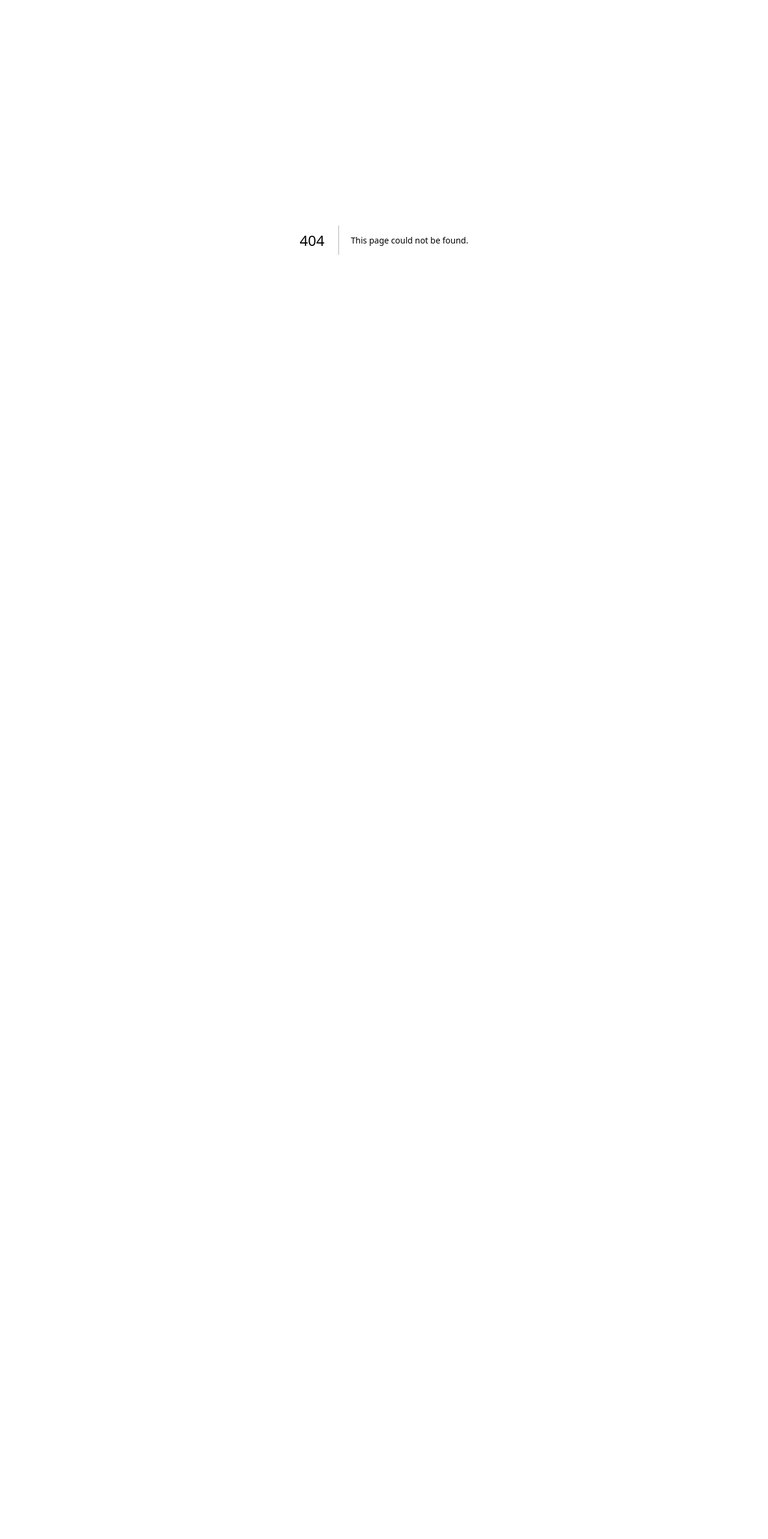
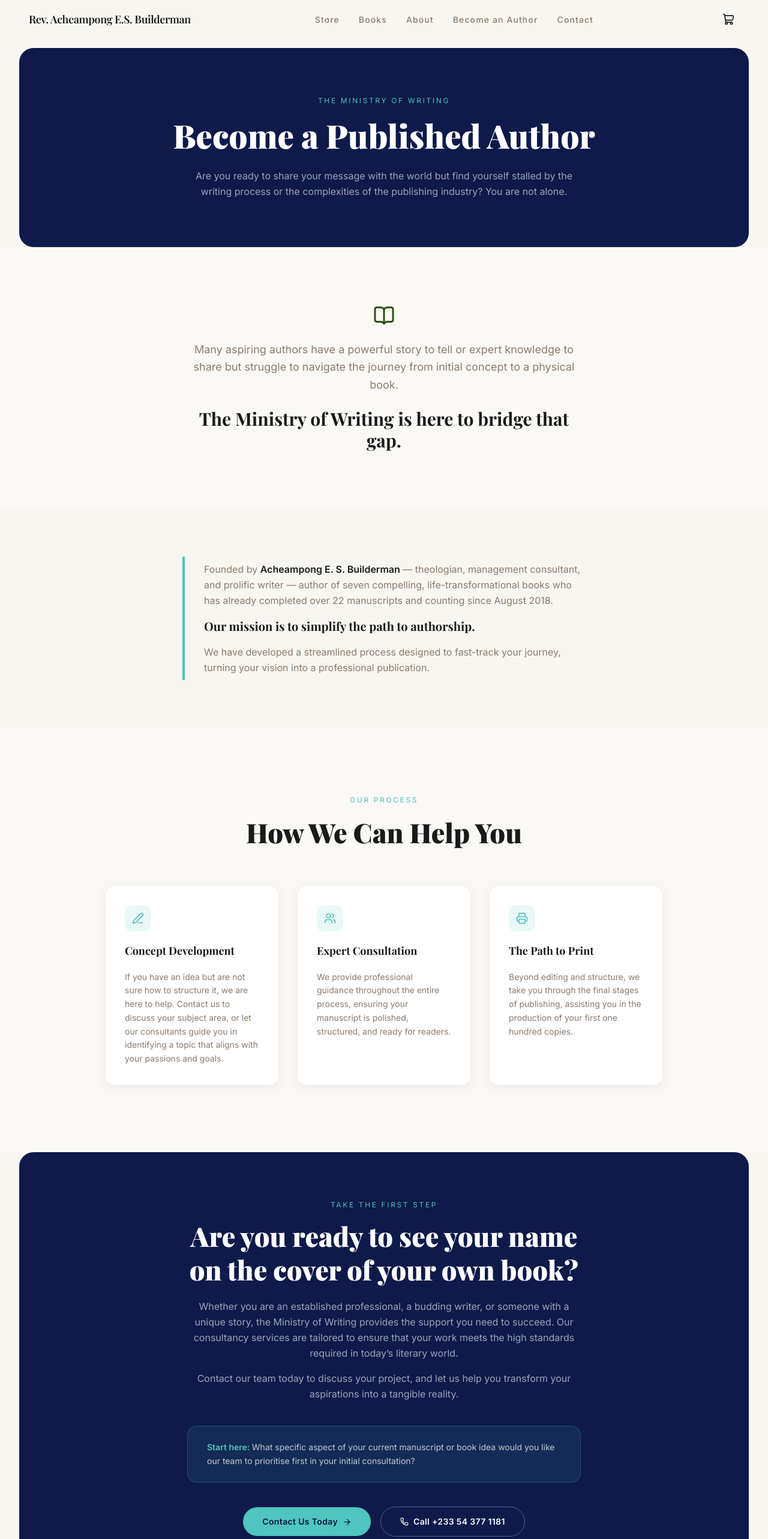
Before and after one commit to m1ch-a3l/builderman, a Next.js app: page /become-an-author in a window 1280 px wide. Before the commit this address had no page. Shown: the top 2566 px of the page at 60% size. Before the commit the page ends 800 px from the top, so only its background shows below. Built offline with nearby package versions, Linux system fonts and the light colour scheme.

Commit message:
Remove Press & Events from footer; add Become an Author to nav and footer; add Become an Author page

```diff
--- /dev/null
+++ b/app/become-an-author/page.tsx
@@ -0,0 +1,190 @@
+import type { Metadata } from "next";
+import Link from "next/link";
+import { PenLine, BookOpen, Users, Printer, ArrowRight, Phone } from "lucide-react";
+import Navbar from "@/components/Navbar";
+import Footer from "@/components/Footer";
+
+export const metadata: Metadata = {
+  title: "Become an Author — The Ministry of Writing",
+  description:
+    "Partner with the Ministry of Writing to publish your book. Expert consultation, manuscript development, and a streamlined path to print — guided by Rev. Acheampong E.S. Builderman.",
+};
+
+const steps = [
+  {
+    icon: PenLine,
+    title: "Concept Development",
+    body: "If you have an idea but are not sure how to structure it, we are here to help. Contact us to discuss your subject area, or let our consultants guide you in identifying a topic that aligns with your passions and goals.",
+  },
+  {
+    icon: Users,
+    title: "Expert Consultation",
+    body: "We provide professional guidance throughout the entire process, ensuring your manuscript is polished, structured, and ready for readers.",
+  },
+  {
+    icon: Printer,
+    title: "The Path to Print",
+    body: "Beyond editing and structure, we take you through the final stages of publishing, assisting you in the production of your first one hundred copies.",
+  },
+];
+
+export default function BecomeAnAuthorPage() {
+  return (
+    <>
+      <Navbar />
+      <main className="bg-parchment pt-16">
+
+        {/* ── Banner hero ── */}
+        <section
+          className="mx-4 lg:mx-8 mt-4 rounded-3xl overflow-hidden"
+          style={{ backgroundColor: "#0d1a4a" }}
+        >
+          <div className="max-w-4xl mx-auto px-8 lg:px-14 py-16 lg:py-20 text-center">
+            <p className="font-body text-xs tracking-[0.22em] uppercase mb-4" style={{ color: "#4EC5BF" }}>
+              The Ministry of Writing
+            </p>
+            <h1
+              className="font-display font-black text-white leading-tight mb-5"
+              style={{ fontSize: "clamp(2rem, 4.5vw, 3.4rem)" }}
+            >
+              Become a Published Author
+            </h1>
+            <p className="font-body text-base leading-relaxed max-w-2xl mx-auto" style={{ color: "rgba(255,255,255,0.6)" }}>
+              Are you ready to share your message with the world but find yourself stalled by the writing
+              process or the complexities of the publishing industry? You are not alone.
+            </p>
+          </div>
+        </section>
+
+        {/* ── Intro ── */}
+        <section className="py-20 lg:py-24 bg-cream">
+          <div className="max-w-3xl mx-auto px-6 lg:px-12 text-center">
+            <BookOpen size={36} className="text-forest mx-auto mb-6" />
+            <p className="font-body text-lg leading-relaxed text-stone mb-6">
+              Many aspiring authors have a powerful story to tell or expert knowledge to share but struggle
+              to navigate the journey from initial concept to a physical book.
+            </p>
+            <p className="font-display text-2xl lg:text-3xl font-bold text-ink leading-snug">
+              The Ministry of Writing is here to bridge that gap.
+            </p>
+          </div>
+        </section>
+
+        {/* ── Founder note ── */}
+        <section className="py-16 lg:py-20" style={{ backgroundColor: "#F8F6F1" }}>
+          <div className="max-w-3xl mx-auto px-6 lg:px-12">
+            <blockquote
+              className="border-l-4 pl-8 py-2"
+              style={{ borderColor: "#4EC5BF" }}
+            >
+              <p className="font-body text-base leading-relaxed text-stone mb-4">
+                Founded by <span className="font-semibold text-ink">Acheampong E. S. Builderman</span> — theologian,
+                management consultant, and prolific writer — author of seven compelling, life-transformational books
+                who has already completed over 22 manuscripts and counting since August 2018.
+              </p>
+              <p className="font-display text-xl font-bold text-ink">
+                Our mission is to simplify the path to authorship.
+              </p>
+              <p className="font-body text-base leading-relaxed text-stone mt-4">
+                We have developed a streamlined process designed to fast-track your journey, turning your
+                vision into a professional publication.
+              </p>
+            </blockquote>
+          </div>
+        </section>
+
+        {/* ── How we help ── */}
+        <section className="py-20 lg:py-28 bg-cream">
+          <div className="max-w-5xl mx-auto px-6 lg:px-12">
+            <div className="text-center mb-14">
+              <p className="font-body text-xs tracking-[0.22em] uppercase mb-3" style={{ color: "#4EC5BF" }}>
+                Our Process
+              </p>
+              <h2 className="font-display font-black text-ink" style={{ fontSize: "clamp(1.8rem, 3.5vw, 2.8rem)" }}>
+                How We Can Help You
+              </h2>
+            </div>
+
+            <div className="grid grid-cols-1 md:grid-cols-3 gap-8">
+              {steps.map(({ icon: Icon, title, body }) => (
+                <div
+                  key={title}
+                  className="bg-white rounded-2xl p-8 flex flex-col gap-5"
+                  style={{ boxShadow: "0 4px 24px rgba(11,20,64,0.07)" }}
+                >
+                  <div
+                    className="w-11 h-11 rounded-xl flex items-center justify-center shrink-0"
+                    style={{ backgroundColor: "rgba(78,197,191,0.12)" }}
+                  >
+                    <Icon size={20} style={{ color: "#4EC5BF" }} />
+                  </div>
+                  <h3 className="font-display font-bold text-lg text-ink leading-snug">{title}</h3>
+                  <p className="font-body text-sm text-stone leading-relaxed">{body}</p>
+                </div>
+              ))}
+            </div>
+          </div>
+        </section>
+
+        {/* ── CTA band ── */}
+        <section
+          className="mx-4 lg:mx-8 mb-4 rounded-3xl overflow-hidden"
+          style={{ backgroundColor: "#0d1a4a" }}
+        >
+          <div className="max-w-3xl mx-auto px-8 lg:px-14 py-16 lg:py-20 text-center">
+            <p className="font-body text-xs tracking-[0.22em] uppercase mb-4" style={{ color: "#4EC5BF" }}>
+              Take the First Step
+            </p>
+            <h2
+              className="font-display font-black text-white leading-tight mb-5"
+              style={{ fontSize: "clamp(1.8rem, 3.5vw, 2.8rem)" }}
+            >
+              Are you ready to see your name on the cover of your own book?
+            </h2>
+            <p className="font-body text-base leading-relaxed mb-4" style={{ color: "rgba(255,255,255,0.6)" }}>
+              Whether you are an established professional, a budding writer, or someone with a unique story,
+              the Ministry of Writing provides the support you need to succeed. Our consultancy services
+              are tailored to ensure that your work meets the high standards required in today&rsquo;s literary world.
+            </p>
+            <p className="font-body text-base leading-relaxed mb-10" style={{ color: "rgba(255,255,255,0.6)" }}>
+              Contact our team today to discuss your project, and let us help you transform your aspirations
+              into a tangible reality.
+            </p>
+
+            {/* Question callout */}
+            <div
+              className="rounded-2xl px-8 py-6 mb-10 text-left"
+              style={{ backgroundColor: "rgba(78,197,191,0.10)", border: "1px solid rgba(78,197,191,0.25)" }}
+            >
+              <p className="font-body text-sm leading-relaxed" style={{ color: "rgba(255,255,255,0.75)" }}>
+                <span className="font-semibold" style={{ color: "#4EC5BF" }}>Start here: </span>
+                What specific aspect of your current manuscript or book idea would you like our team to
+                prioritise first in your initial consultation?
+              </p>
+            </div>
+
+            <div className="flex flex-col sm:flex-row items-center justify-center gap-4">
+              <Link
+                href="/contact"
+                className="inline-flex items-center gap-2 px-8 py-3.5 rounded-full font-body font-semibold text-sm tracking-wide transition-opacity hover:opacity-90"
+                style={{ backgroundColor: "#4EC5BF", color: "#0B1440" }}
+              >
+                Contact Us Today <ArrowRight size={15} />
+              </Link>
+              <a
+                href="tel:+233543771181"
+                className="inline-flex items-center gap-2 px-8 py-3.5 rounded-full font-body font-semibold text-sm tracking-wide border transition-colors"
+                style={{ borderColor: "rgba(255,255,255,0.3)", color: "#fff" }}
+              >
+                <Phone size={14} />
+                Call +233 54 377 1181
+              </a>
+            </div>
+          </div>
+        </section>
+
+      </main>
+      <Footer />
+    </>
+  );
+}
--- a/components/Footer.tsx
+++ b/components/Footer.tsx
@@ -5,8 +5,7 @@ const navLinks = [
   { href: "/books", label: "Books" },
   { href: "/store", label: "Store" },
   { href: "/about", label: "About" },
-  { href: "/events", label: "Events" },
-  { href: "/press", label: "Press" },
+  { href: "/become-an-author", label: "Become an Author" },
   { href: "/contact", label: "Contact" },
 ];
 
--- a/components/Navbar.tsx
+++ b/components/Navbar.tsx
@@ -12,6 +12,7 @@ const navLinks = [
   { href: "/store", label: "Store" },
   { href: "/books", label: "Books" },
   { href: "/about", label: "About" },
+  { href: "/become-an-author", label: "Become an Author" },
   { href: "/contact", label: "Contact" },
 ];
 
```
